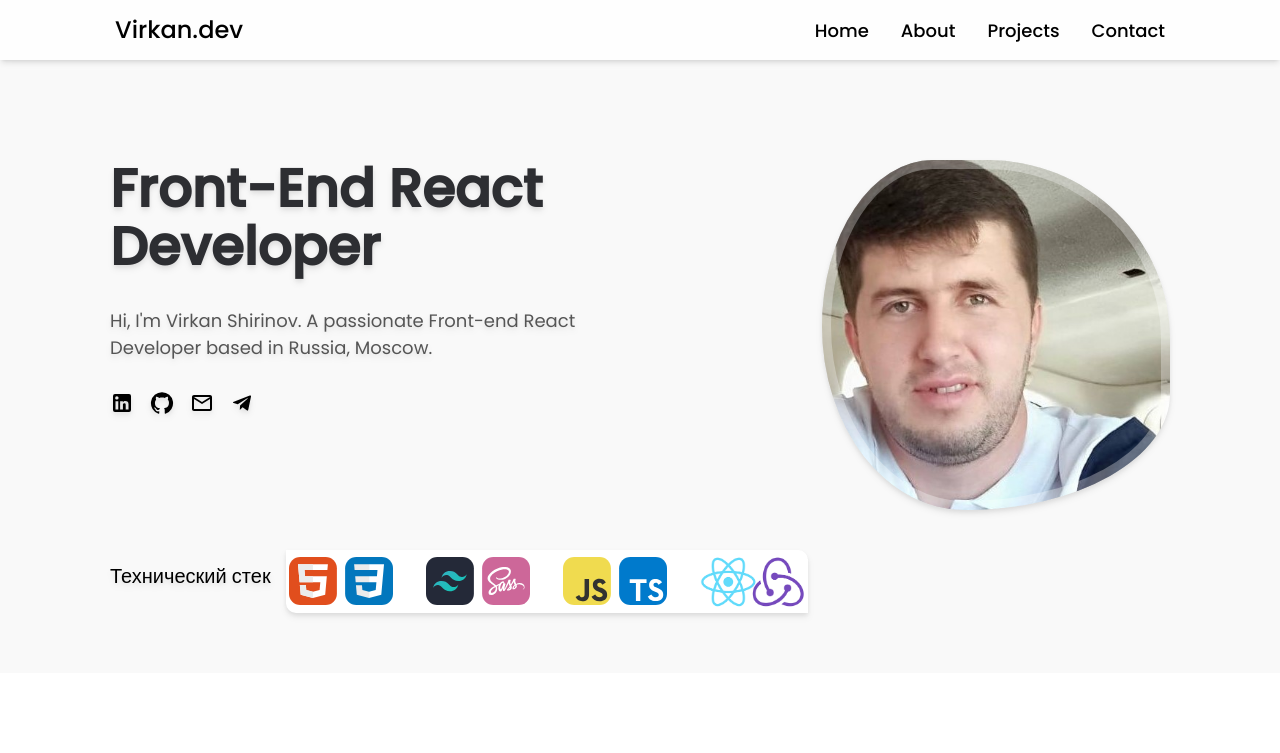
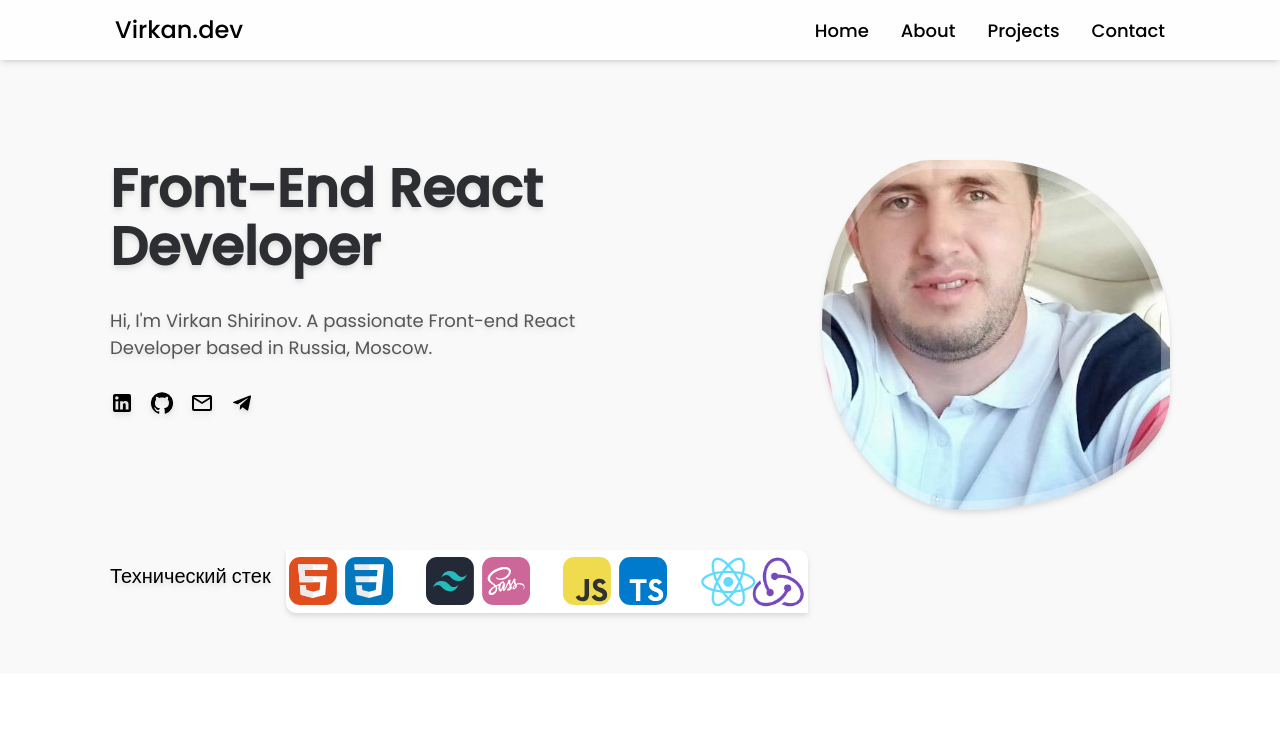
Before and after one commit to virkan91/my-portfolio, a React (Vite) app: page / in a window 1280 px wide. Shown: the top 753 px of the page. Built offline with nearby package versions, Linux system fonts and the light colour scheme.

Commit message:
new commit

```diff
--- a/src/App.css
+++ b/src/App.css
@@ -34,10 +34,11 @@ body {
   width: 350px;
    height: 350px;
    animation: profile__animate 8s ease-in-out infinite 1s;
-   background-position: 50% 20%;
+   background-position: 50% 50%;
    background-repeat: no-repeat;
    background-size: cover;
    box-shadow: inset 0 0 0 9px #ffffff4d;
+
 }
 
 @keyframes profile__animate {
```
